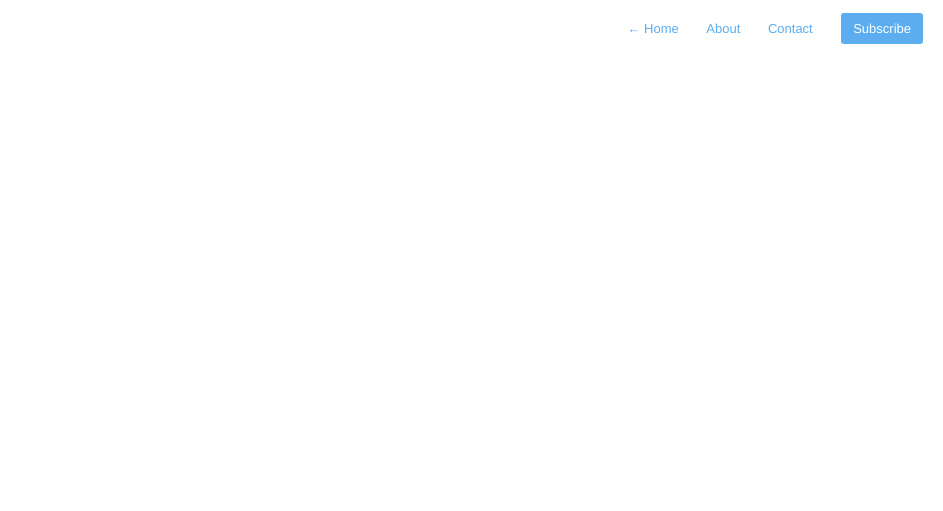
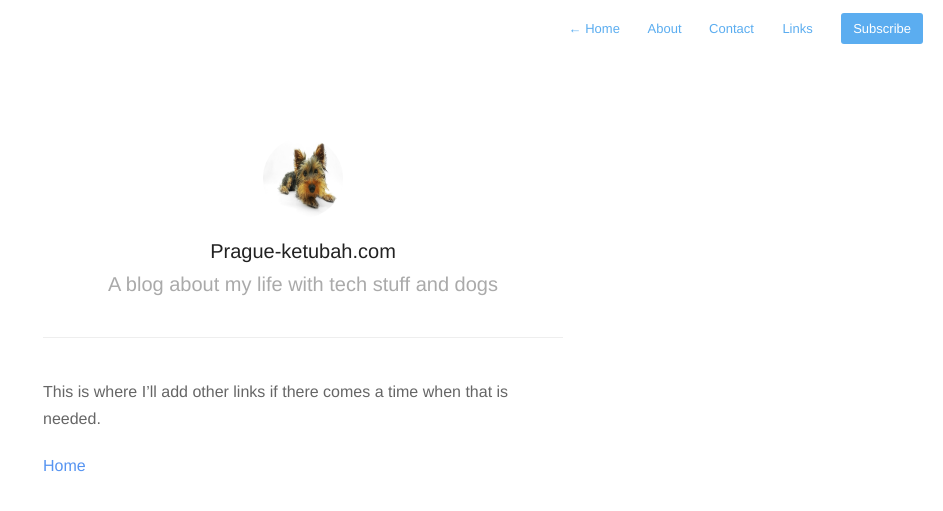
Before and after one commit to pketubah/pketubah.github.io, a Jekyll site: the page built from links.md, in a window 1280 px wide. Shown: the top 511 px of the page, without its empty margins (337-1280 px from the left). Built offline with Jekyll 4.4.1, drawn with Linux system fonts in a browser that asks for light colours; nearby versions of some CDN libraries; Markdown is read by kramdown in place of the engine named in the settings.

Commit message:
added links page

```diff
--- a/_config.yml
+++ b/_config.yml
@@ -9,9 +9,7 @@ highlighter: pygments
 
 paginate: 20
 baseurl: /
-domain_name: 'http://pketubah.github.io/prague-ketubah/'
-# ska andra till riktig url med www sen
-# kan testa att andra baseurl: http://pketubah.github.io/prague-ketubah/
+domain_name: 'http://www.prague-ketubah.com/'
 
 
 # Details for the RSS feed generator
--- a/_includes/navigation.html
+++ b/_includes/navigation.html
@@ -9,5 +9,6 @@
         {% endif %}
     {% endif %}
     <a href='{{ site.baseurl }}contact'>Contact</a>
+    <a href='{{ site.baseurl }}links.php'>Links</a>
     <a class="cta" href="{{ site.baseurl }}feed.xml">Subscribe</a>
 </nav>
--- /dev/null
+++ b/links.md
@@ -0,0 +1,9 @@
+---
+title: Links
+permalink: links.php/
+profile: true
+---
+
+This is where I'll add other links if there comes a time when that is needed.
+
+[Home]({{ site.baseurl }})
```
Also changed, not shown: Redirect1.md (deleted, +0 -5 lines).
